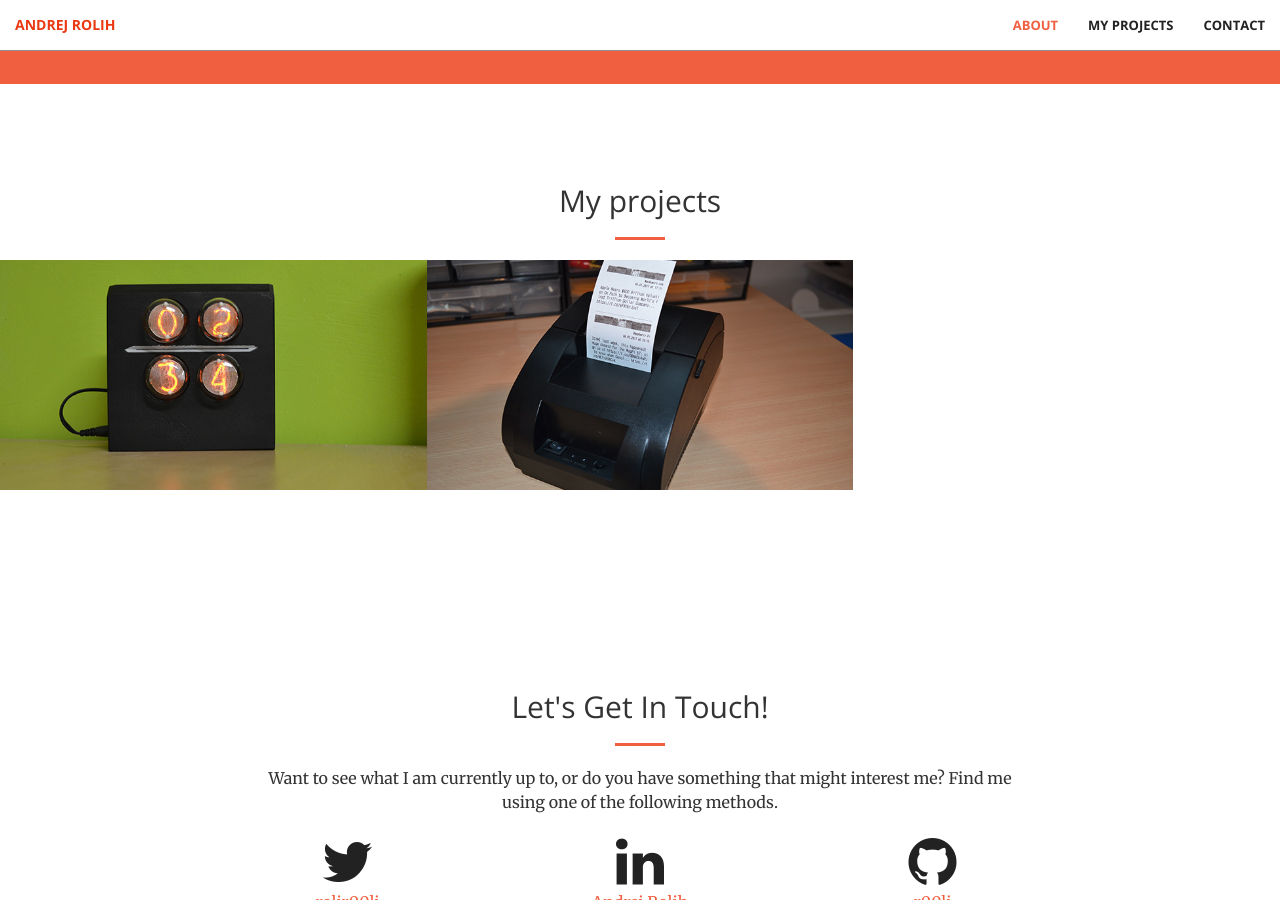
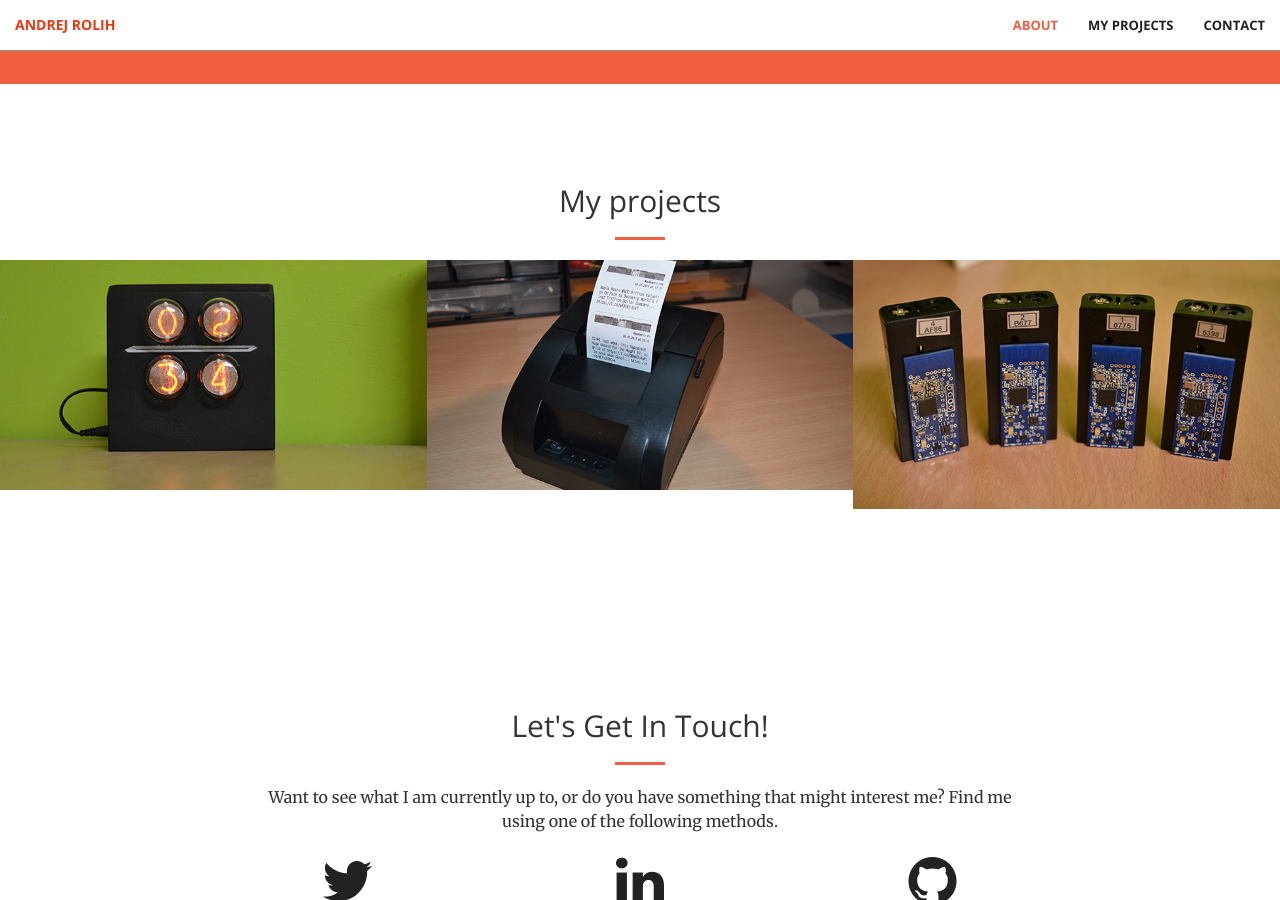
Before and after one commit to r00li/r00li.github.io, a Jekyll site: the page built from index.html, in a window 1280 px wide and 900 px high, scrolled down 1350 px. Built offline with Jekyll 4.4.1, drawn with Linux system fonts in a browser that asks for light colours.

Commit message:
Added new poject

```diff
--- a/_includes/portfolio.html
+++ b/_includes/portfolio.html
@@ -35,6 +35,18 @@
                     </div>
                 </a>
             </div>
+            <div class="col-lg-4 col-sm-6">
+                <a href="https://hackaday.io/project/167312-rtemp" class="portfolio-box">
+                    <img src="img/portfolio/3.jpg" class="img-responsive" alt="">
+                    <div class="portfolio-box-caption">
+                        <div class="portfolio-box-caption-content">
+                            <div class="project-name">
+                                RTemp
+                            </div>
+                        </div>
+                    </div>
+                </a>
+            </div>
 
         </div>
     </div>
```
Also changed, not shown: img/portfolio/3.jpg (added).
